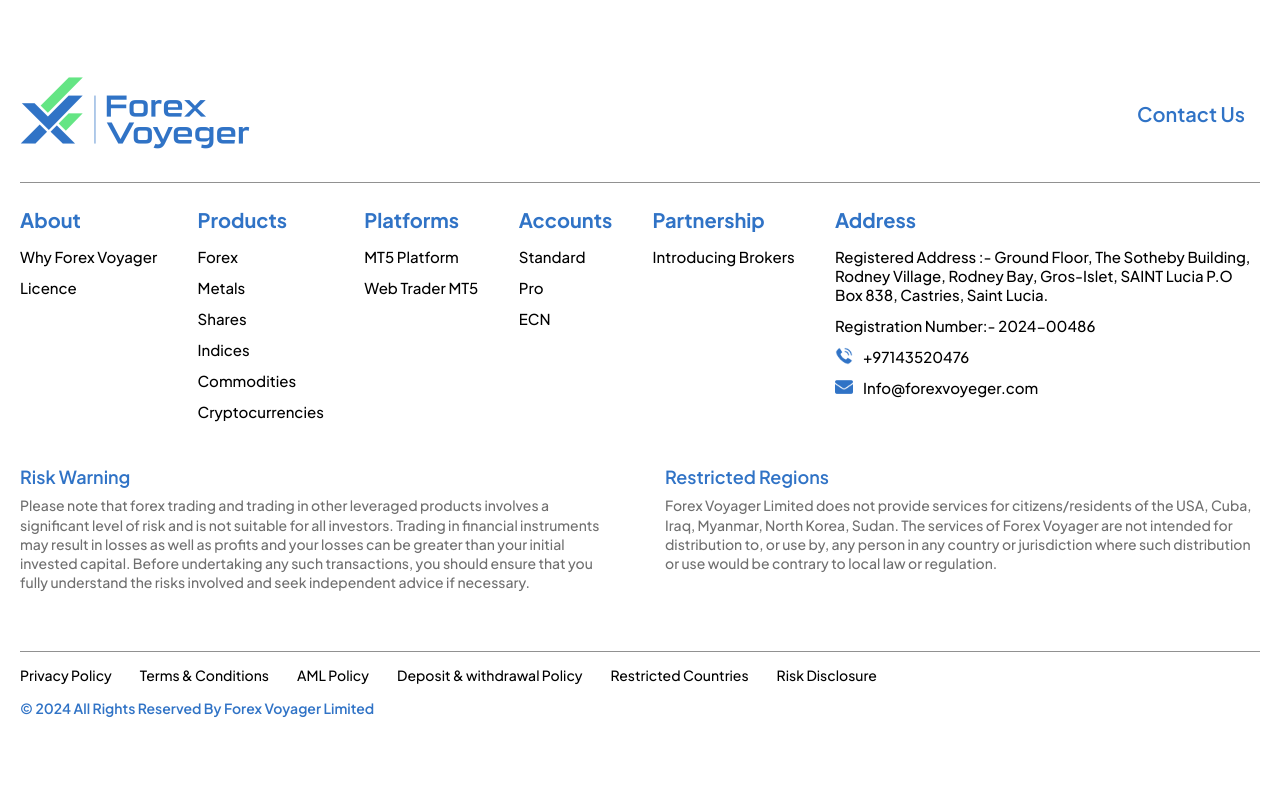
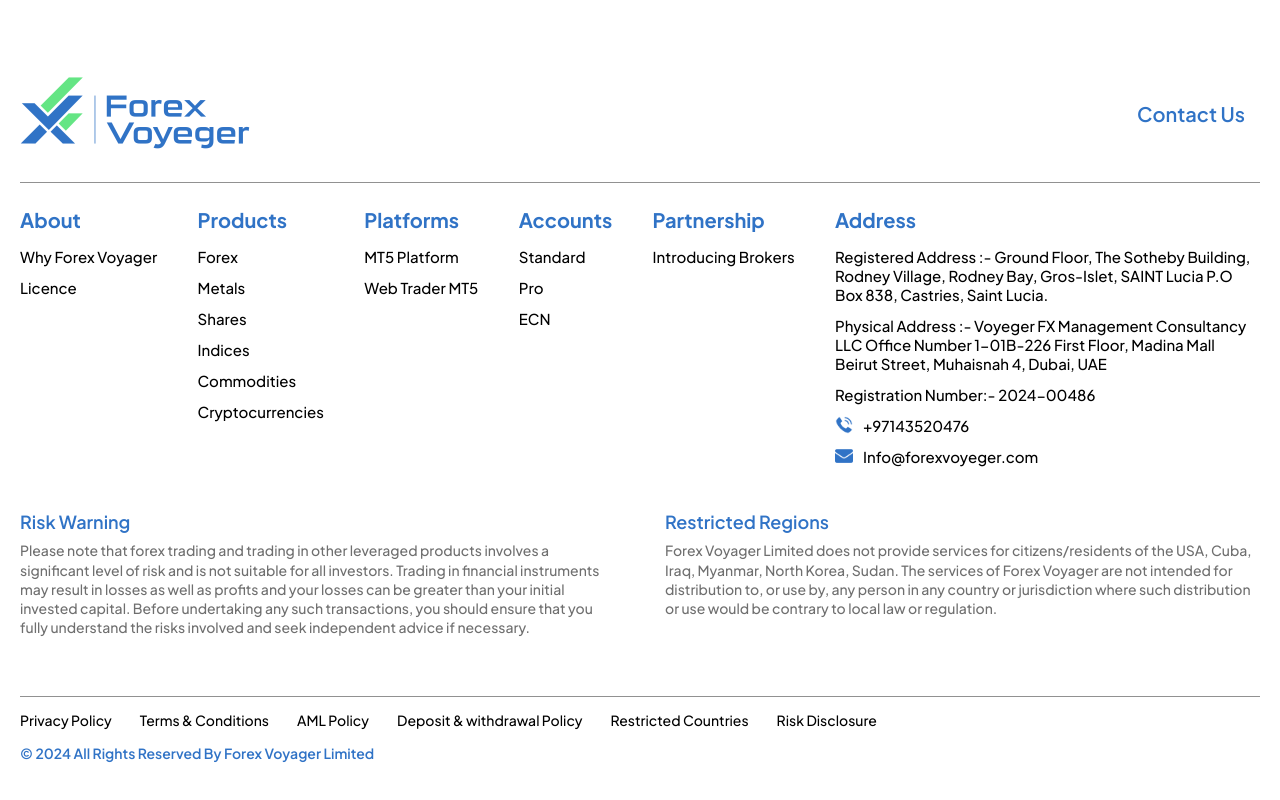
Before and after one commit to jimmyhinsu/forex-voyager-limited, a React (Create React App) app: page / in a window 1280 px wide. Shown: the part 5055-5855 px from the top of the page. Before the commit the page ends 5812 px from the top, so only its background shows below. Built offline with nearby package versions, Linux system fonts and the light colour scheme.

Commit message:
address added in footer

```diff
--- a/src/common/footer/index.js
+++ b/src/common/footer/index.js
@@ -80,6 +80,7 @@ export default function Footer() {
               <p data-aos="fade-down">Address</p>
               <div className="footer-all-links-main">
                 <a href=" " data-aos="fade-right"> Registered Address :- Ground Floor, The Sotheby Building, Rodney Village, Rodney Bay, Gros-Islet, SAINT Lucia P.O Box 838, Castries, Saint Lucia.</a>
+                <a href="https://maps.app.goo.gl/Wovm1KNRz4b2Ao5o8" target="__blank" data-aos="fade-right"> Physical Address  :- Voyeger FX Management Consultancy LLC Office Number 1-01B-226 First Floor, Madina Mall Beirut Street, Muhaisnah 4, Dubai, UAE</a>
 
                 <span data-aos="fade-right">Registration Number:- 2024-00486</span>
 
```
